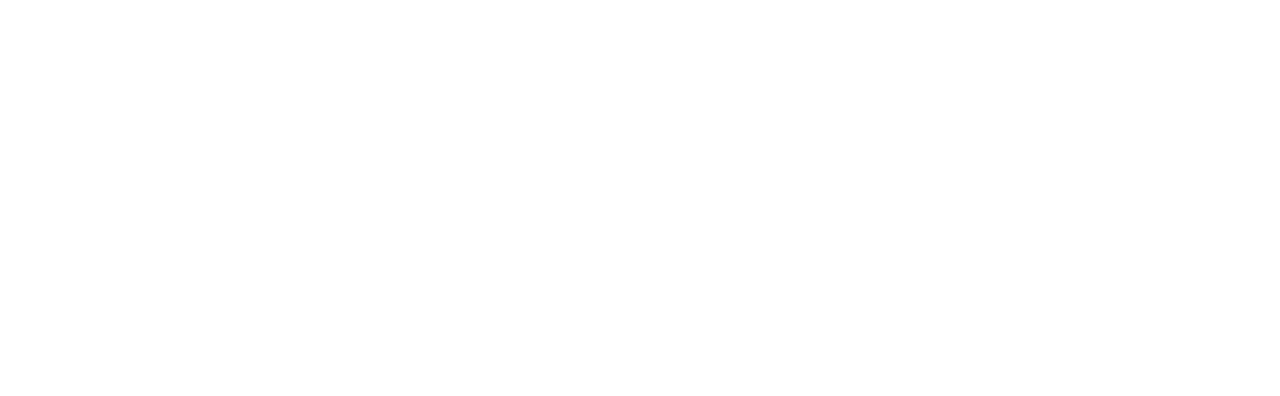
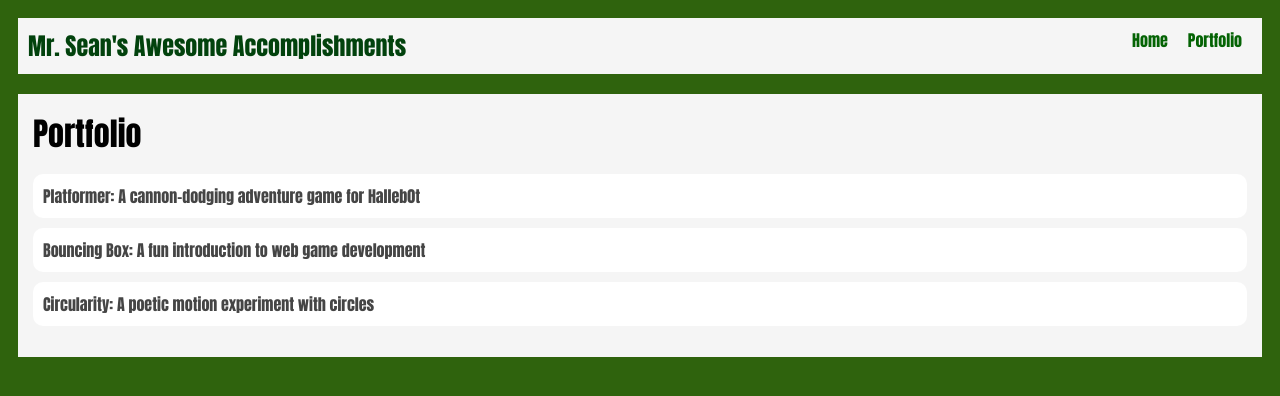
Before and after one commit to mr-muggs-nola/mr-muggs-nola.github.io, a plain HTML site: page portfolio.html in a window 1280 px wide. Drawn offline with Linux system fonts and the light colour scheme.

Commit message:
added portfolio page, need tailwind

```diff
--- a/portfolio.html
+++ b/portfolio.html
@@ -0,0 +1,47 @@
+<!DOCTYPE html>
+<html>
+  <head>
+    <title>Accomplishments</title>
+    <link rel="stylesheet" href="style.css" />
+  </head>
+
+  <body>
+    <div id="all_contents">
+      <nav>
+        <h1>Mr. Sean's Awesome Accomplishments</h1>
+
+        <ul id="nav-ul">
+          <li class="nav-li">
+            <a href="index.html">Home</a>
+          </li>
+          <li class="nav-li">
+            <a href="portfolio.html">Portfolio</a>
+          </li>
+        </ul>
+      </nav>
+
+      <main>
+        <div class="content">
+          <h1>Portfolio</h1>
+          <ul id="portfolio">
+            <li>
+              <a href="fsd-projects/platformer/"
+                >Platformer: A cannon-dodging adventure game for Halleb0t</a
+              >
+            </li>
+            <li>
+              <a href="fsd-projects/bouncing-box/"
+                >Bouncing Box: A fun introduction to web game development</a
+              >
+            </li>
+            <li>
+              <a href="fsd-projects/circularity/"
+                >Circularity: A poetic motion experiment with circles</a
+              >
+            </li>
+          </ul>
+        </div>
+      </main>
+    </div>
+  </body>
+</html>
--- a/style.css
+++ b/style.css
@@ -72,3 +72,29 @@ main {
 h2, h3 {
     margin: 0px;
 }
+
+/* Portfolio styles */
+.content h1 {
+  color: black;
+}
+
+#portfolio {
+  list-style-type: none;
+  padding-left: 0;
+}
+
+#portfolio li {
+  background: #fff;
+  padding: 10px;
+  border-radius: 10px;
+  margin-bottom: 10px;
+}
+
+#portfolio li:hover {
+  background: #eee;
+}
+
+#portfolio a {
+  text-decoration: none;
+  color: #454545;
+}
```
